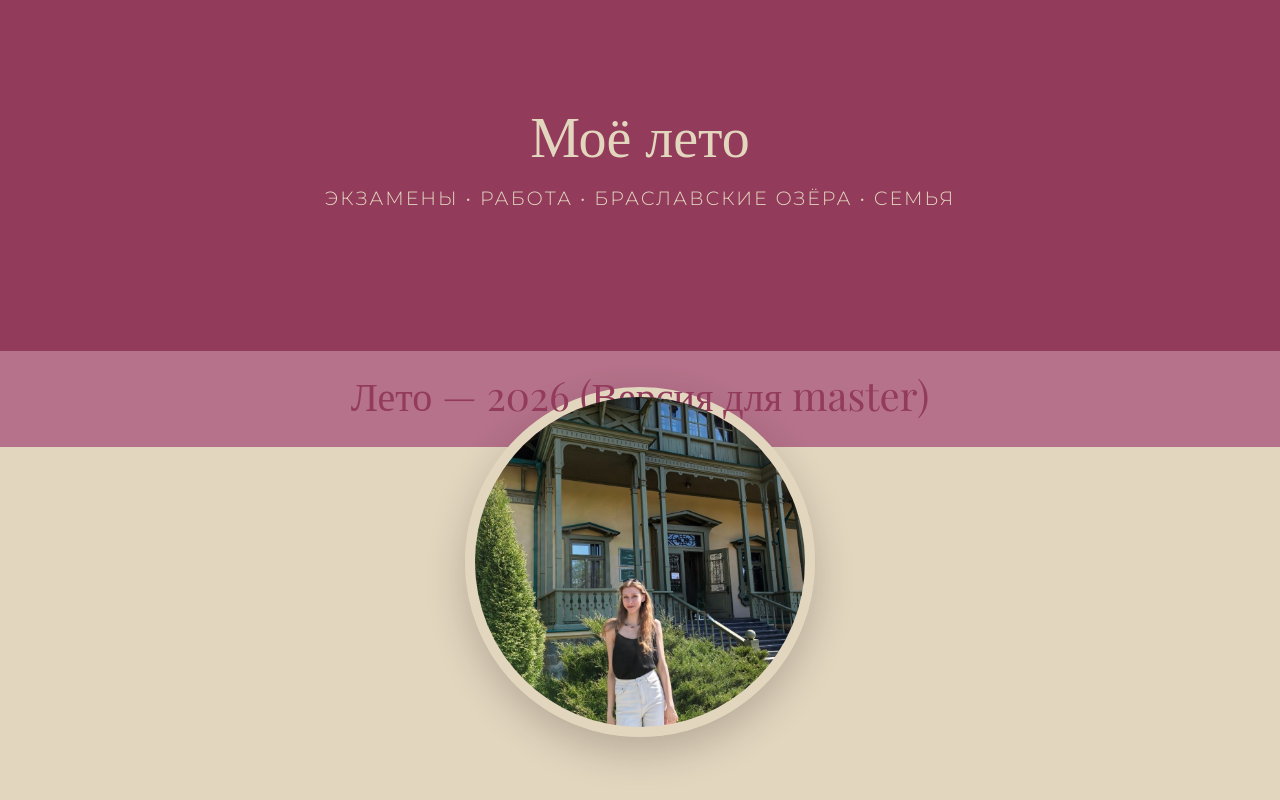
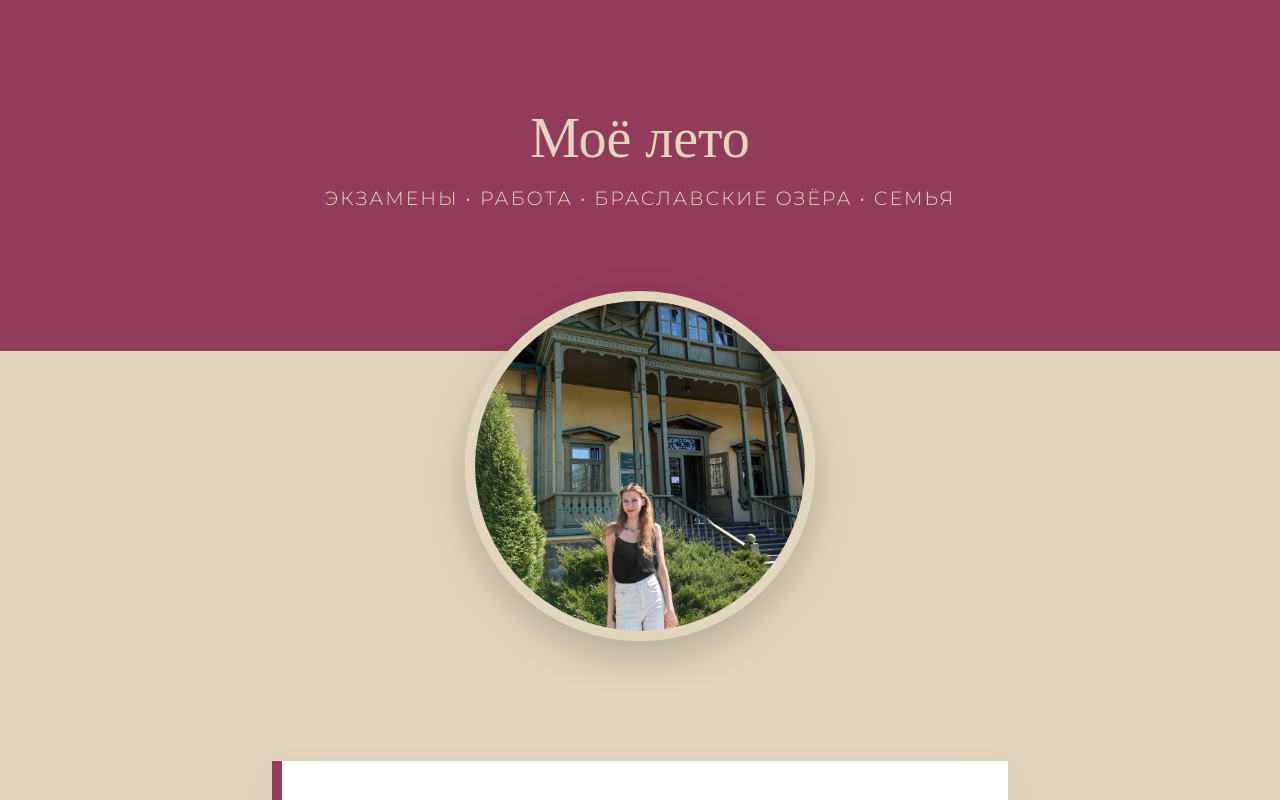
Before and after one commit to Pravotorik/wt-lab1-1git-pravotorova, a plain HTML site: page index.html in a window 1280 px wide. Shown: the top 800 px of the page. Drawn offline with nearby package versions, Linux system fonts and the light colour scheme; a web font is replaced by a local one.

Commit message:
Update index.html

```diff
--- a/index.html
+++ b/index.html
@@ -13,7 +13,7 @@
     <link rel="preconnect" href="https://fonts.gstatic.com" crossorigin>
     <link href="https://fonts.googleapis.com/css2?family=Montserrat:wght@300;400;500&family=Playfair+Display:ital,wght@0,400;0,600;1,400&display=swap" rel="stylesheet">
 
-    <!-- иконки с Google -->
+    <!-- иконки с ГУГЛА -->
     <link rel="stylesheet" href="https://fonts.googleapis.com/css2?family=Material+Symbols+Outlined:opsz,wght,FILL,GRAD@24,400,0,0" />
 
     <style>
@@ -209,9 +209,9 @@
 
     <body>
 
-    <header style="background:#b5728a; padding:20px; text-align:center;">
+  <!--  <header style="background:#b5728a; padding:20px; text-align:center;">
         <h1>Лето — 2026 (Версия для master)</h1>
-    </header>
+    </header> -->
 
     <div class="container main-photo-wrapper">
         <img src="my-photo.jpg" alt="Моё фото" class="my-photo">
```
